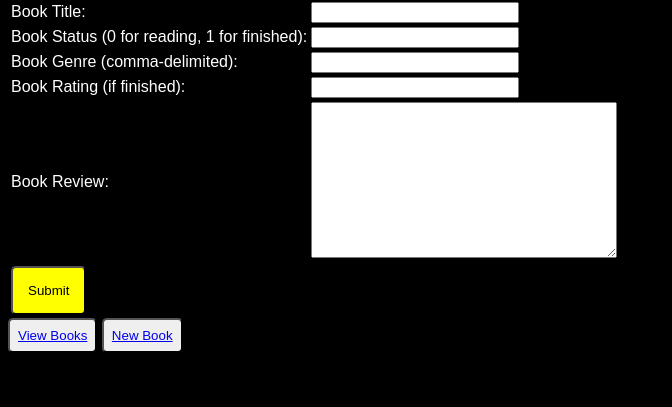
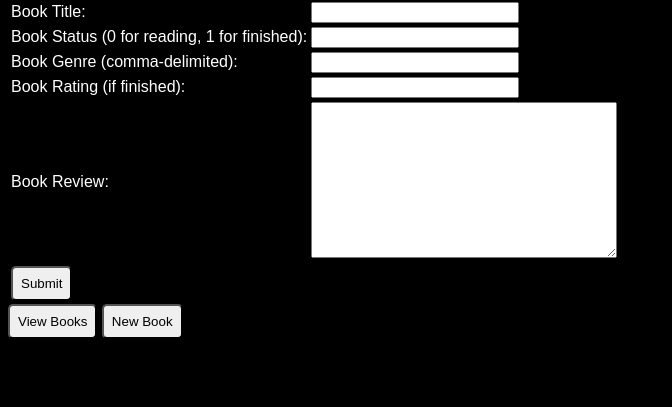
Before and after one commit to xquisite0/bookkeeping, a Flask app: page /edit/1 in a window 1280 px wide. Shown: the part 115-522 px from the top of the page, without its empty margins (0-672 px from the left). Run offline with Flask 2, Linux system fonts and the light colour scheme.

Commit message:
make ahref plain text style

```diff
--- a/api/templates/edit.html
+++ b/api/templates/edit.html
@@ -8,12 +8,16 @@
                 color: white;
                 font-family: Arial;
             }
+            a {
+                text-decoration: none;
+                color: black;
+            }
             button, #submitButton {
                 padding: 8px;
                 border-radius: 5px;
                 font-family: Arial;
             }
-            button:hover, #submitButton {
+            button:hover, #submitButton:hover {
                 background-color: yellow;
                 transition: 0.7s;
                 padding: 15px;
```
